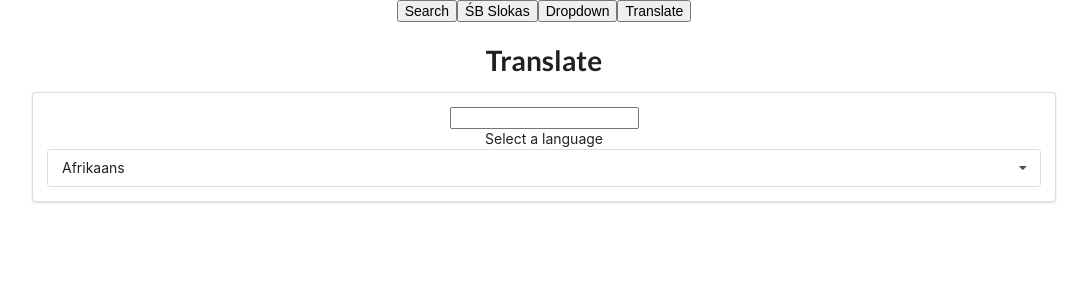
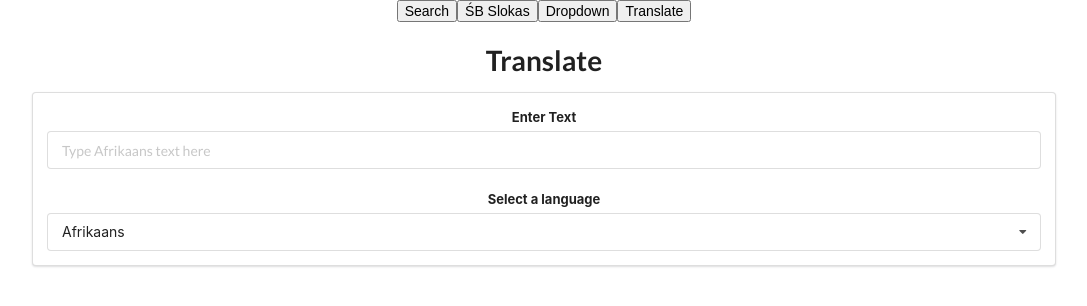
Before and after one commit to yunusparvezkhan/widget-app, a React (Create React App) app: page / in a window 1280 px wide. Shown: the top 306 px of the page, without its empty margins (96-1183 px from the left). Built offline with nearby package versions, Linux system fonts and the light colour scheme.

Commit message:
v4 Delta 1.10
Added some styling to the Search Input in Translate page

```diff
--- a/src/components/Dropdown.js
+++ b/src/components/Dropdown.js
@@ -40,8 +40,8 @@ const Dropdown = ({ options, selectedop, onSelectedopChange, onColorboxtopChange
 
     return (
         <div ref={formref} className='ui form'>
-            <label className='label'>{selectionlabel}</label>
             <div className='field'>
+                <label className='label'>{selectionlabel}</label>
 
                 <div className={`ui selection dropdown ${menustate}`} onClick={() => {
                     menustate == '' ? setMenustate('visible transition active') : setMenustate('');
--- a/src/components/Translate.js
+++ b/src/components/Translate.js
@@ -1,5 +1,6 @@
 import React, { useState } from 'react'
 import Dropdown from './Dropdown'
+import '../styles/Translate.css'
 
 const options = [
     {
@@ -22,10 +23,23 @@ const Translate = () => {
     const [text, setText] = useState('');
 
     return (
-        <div>
-            <div className='ui segment translate-root'>
-                <input value={text} onChange={(e) => { setText(e.target.value) }} />
-                <Dropdown selectionlabel={'Select a language'} options={options} selectedop={language} onSelectedopChange={setLanguage} onColorboxtopChange={setBugfixingstate} />
+        <div className='translate-root'>
+            <div className='ui segment '>
+                <div className='ui form'>
+                    <div className='field'>
+                        <label className='label'>Enter Text</label>
+                        <input value={text} onChange={(e) => { setText(e.target.value) }} placeholder={`Type ${language.label} text here`} />
+                    </div>
+                </div>
+                <div className='translate-dropdown'>
+                    <Dropdown
+                        selectionlabel={'Select a language'}
+                        options={options}
+                        selectedop={language}
+                        onSelectedopChange={setLanguage}
+                        onColorboxtopChange={setBugfixingstate}
+                    />
+                </div>
             </div>
         </div>
     )
--- /dev/null
+++ b/src/styles/Translate.css
@@ -0,0 +1,4 @@
+.translate-dropdown {
+    position: relative;
+    margin-top: 20px;
+}
```
